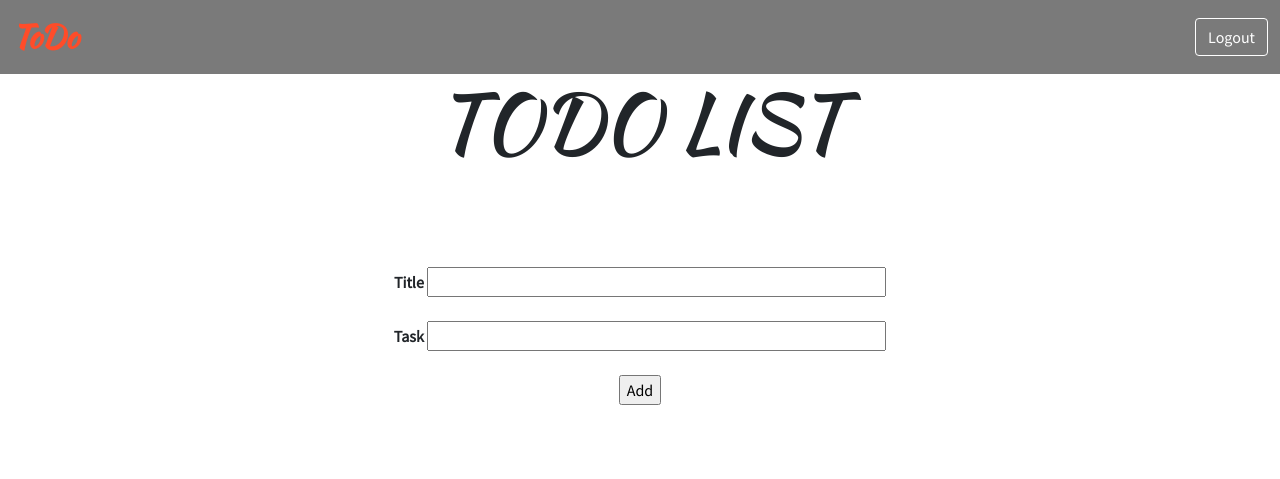
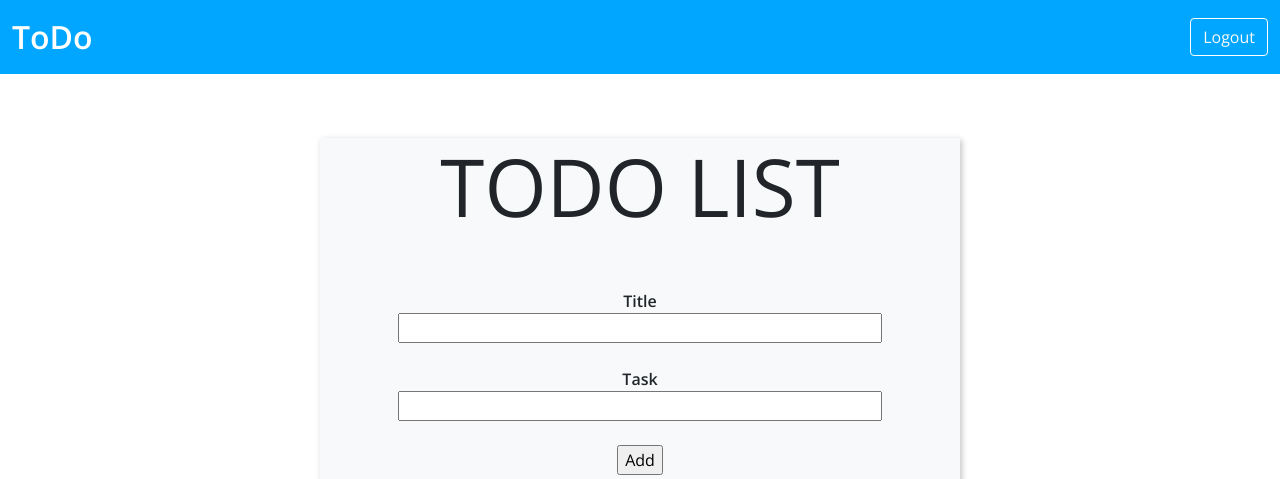
Before and after one commit to gabbar23/TO-DO-List-Flask, a Flask app: page / in a window 1280 px wide. Shown: the top 479 px of the page. Run offline with Flask 2, Linux system fonts and the light colour scheme; a user stored in the database is signed in; data comes from the database, SQL or seed files in the repository; both versions use the stored data as it was after the commit; grey boxes are pictures that could not be loaded.

Commit message:
version 2.0

```diff
--- a/static/css/styles.css
+++ b/static/css/styles.css
@@ -1,6 +1,5 @@
 body {
-    font-family: 'Kaushan Script', cursive;
-    font-family: 'Source Sans Pro', sans-serif;
+    font-family: 'Open Sans', sans-serif;
     font-weight: bold;
 }
 
@@ -8,29 +7,32 @@ body {
     width: 100%;
 }
 
-.font-style-cursive {
-
-    font-family: 'Kaushan Script', cursive;
+.main-head-block {
+    width: 50%;
+    margin-top: 5%;
+    margin-bottom: 5%;
+    background-color: #f8f9fa;
+    box-shadow: 2px 2px 6px #c4c4c4;
 }
 
 .btn-outline-success {
-    color: #ffffff;
+    color: #f8f9fa;
     border-color: #ffffff;
 }
 
 .btn-outline-success:hover {
     color: #ffffff;
-    background-color: #FF4C29;
+    background-color: #ffffff;
     border-color: #198754;
 }
 
 .navbar {
 
-    background-color: #7a7a7a;
+    background-color: #00a6ff;
 }
 
 .card {
-    box-shadow: 2px 2px 4px #FF4C29;
+    box-shadow: 2px 2px 4px #dddddd;
 }
 
 .card-body {
@@ -38,15 +40,13 @@ body {
 }
 
 .navbar-brand {
-    color: #FF4C29;
+    color: #ffffff;
     font-size: 2rem;
 
 }
-
-.form-top {
-    background-color: #ffffff;
+.navbar-brand:hover{
+    color: white;
 }
-
 .index-title {
     text-align: center;
     font-size: 5rem;
--- a/templates/base.html
+++ b/templates/base.html
@@ -4,7 +4,7 @@
 <head>
     <nav class="navbar ">
         <div class="container-fluid">
-            <a class="navbar-brand font-style-cursive">ToDo</a>
+            <a class="navbar-brand">ToDo</a>
             <form class="d-flex">
                 {% block navbar %} {% endblock %}
             </form>
@@ -20,7 +20,7 @@
     <link rel="preconnect" href="https://fonts.googleapis.com">
     <link rel="preconnect" href="https://fonts.gstatic.com" crossorigin>
     <link
-        href="https://fonts.googleapis.com/css2?family=Kaushan+Script&family=Source+Sans+Pro:ital,wght@0,400;1,300&display=swap"
+        href="https://fonts.googleapis.com/css2?family=Open+Sans:ital,wght@0,300;0,400;0,600;1,300;1,400;1,600;1,800&display=swap"
         rel="stylesheet">
     {% endblock %}
 
--- a/templates/index.html
+++ b/templates/index.html
@@ -3,8 +3,10 @@
 {% block navbar%} <a class="btn btn-outline-success" href="{{url_for('logout')}}">Logout</a> {% endblock%}
 
 {% block content %}
-<div class="container">
-    <h1 class="index-title font-style-cursive">TODO LIST</h1>
+<div class="row">
+    <div class="col-sm-12">
+        <div class="container main-head-block">
+            <h1 class="index-title ">TODO LIST</h1>
 
             <div class="form-top">
 
@@ -16,6 +18,8 @@
                     <br> <br>
                     <input type="Submit" value="Add">
                 </form>
+            </div>
+        </div>
     </div>
 </div>
 <div class="container">
```
Also changed, not shown: users_data.db. Lines whose indentation alone changed are shown as unchanged.
